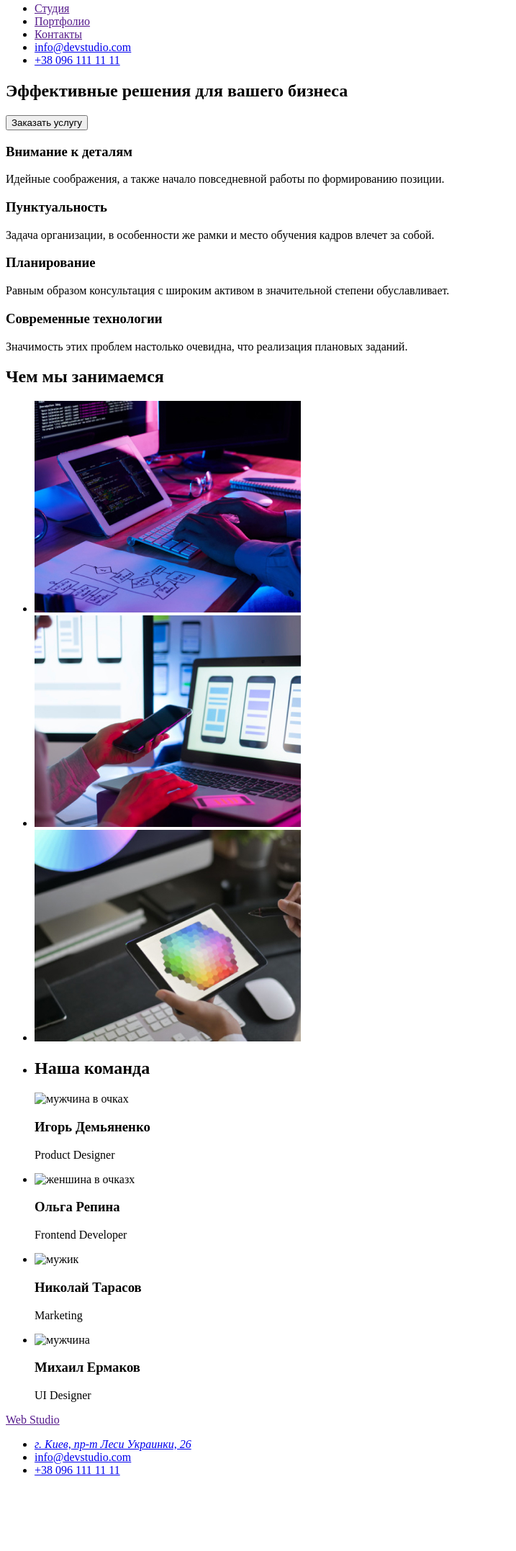
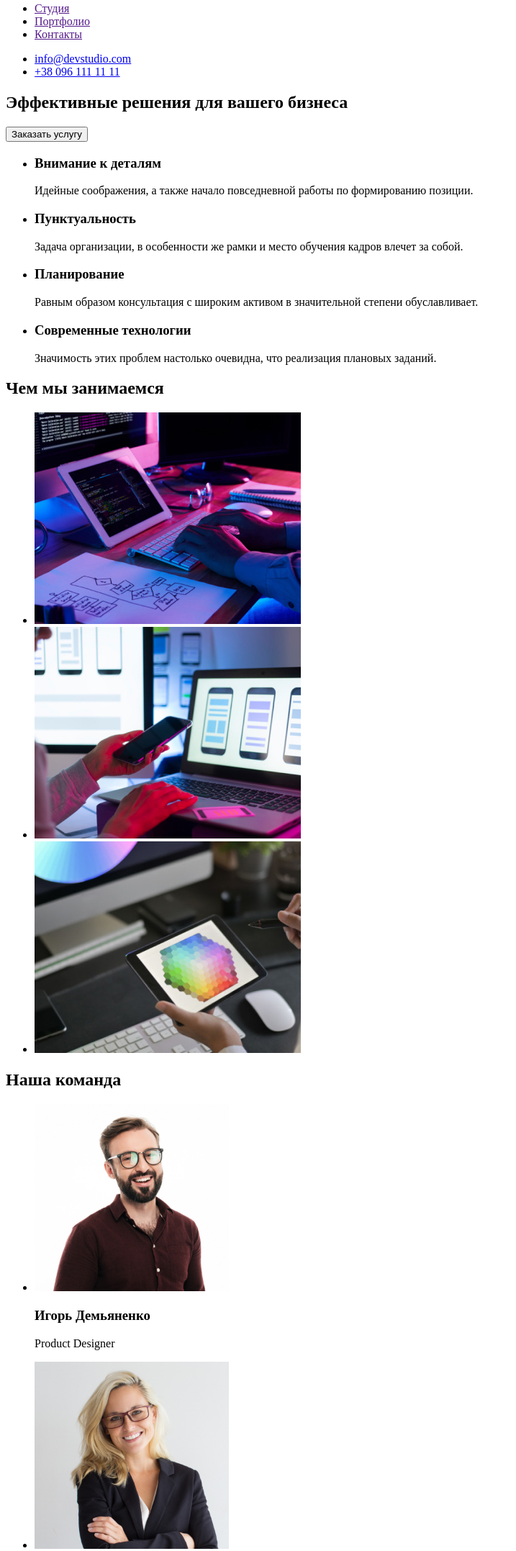
Before and after one commit to hdvlad/hdvlad-hdvlad-goit-markup-hw-01-, a plain HTML site: page index.html in a window 1280 px wide. Shown: the part 39-2194 px from the top of the page at 72% size, without its empty margins (0-717 px from the left). Before the commit the page ends 2107 px from the top, so only its background shows below. Drawn offline with Linux system fonts and the light colour scheme.

Commit message:
Исправление ошибок

```diff
--- a/index.html
+++ b/index.html
@@ -16,12 +16,12 @@
                 <li><a href="">Студия</a></li>
                 <li><a href="">Портфолио</a></li>
                 <li><a href="">Контакты</a></li>
-
-
+            </ul>
+        </nav>
+        <ul>
             <li><a href="mailto:info@devstudio.com">info@devstudio.com</a></li>
             <li><a href="tel:+380961111111">+38 096 111 11 11</a></li>
         </ul>
-        </nav>
     </header>
     <main>
         <section>
@@ -29,43 +29,54 @@
             <button type="button">Заказать услугу</button>
         </section>
         <section>
+            <h2 hidden>Особенности</h2>
+            <ul>
+                <li>
                     <h3>Внимание к деталям</h3>
                     <p>Идейные соображения, а также начало повседневной работы по формированию позиции.</p>
+                </li>
+                <li>
                     <h3>Пунктуальность</h3>
                     <p>Задача организации, в особенности же рамки и место обучения кадров влечет за собой.</p>
+                </li>
+                <li>
                     <h3>Планирование</h3>
                     <p>Равным образом консультация с широким активом в значительной степени обуславливает.</p>
+                </li>
+                <li>
                     <h3>Современные технологии</h3>
                     <p>Значимость этих проблем настолько очевидна, что реализация плановых заданий.</p>
+                </li>
+            </ul>
         </section>
         <section>
             <h2>Чем мы занимаемся</h2>
             <ul>
-                <li><img src="./what-did-we-do/img-1.jpg" alt="разрабока страницы" width="370" height="294"></li>
-                <li><img src="./what-did-we-do/img-2.jpg" alt="Дизайн" width="370" height="294"></li>
-                <li><img src="./what-did-we-do/img-3.jpg" alt="подборка цвета" width="370" height="294" ></li>
+                <li><img src="./imgs/what-did-we-do/img-1.jpg" alt="разрабока страницы" width="370" height="294"></li>
+                <li><img src="./imgs/what-did-we-do/img-2.jpg" alt="дизайн" width="370" height="294"></li>
+                <li><img src="./imgs/what-did-we-do/img-3.jpg" alt="подборка цвета" width="370" height="294" ></li>
             </ul>
         </section>
         <section>
+            <h2>Наша команда</h2>
             <ul>
                 <li>
-                    <h2>Наша команда</h2>
-                    <img src="./our-team/men-in-glasses.jpg" alt="мужчина в очках" width="270" height="260">
+                    <img src="./imgs/our-team/men-in-glasses.jpg" alt="менеджер проэкта" width="270" height="260">
                     <h3>Игорь Демьяненко</h3>
                     <p lang="en">Product Designer</p>
                 </li>
                 <li>
-                    <img src="./our-team/women-in-glasses.jpg" alt="женшина в очказх" width="270" height="260">
+                    <img src="./imgs/our-team/women-in-glasses.jpg" alt="фронтэнд разработчик" width="270" height="260">
                     <h3>Ольга Репина</h3>
                     <p lang="en">Frontend Developer</p>
                 </li>
                 <li>
-                    <img src="./our-team/smiley-men.jpg" alt="мужик" width="270" height="260">
+                    <img src="./imgs/our-team/smiley-men.jpg" alt="маркетолог" width="270" height="260">
                     <h3>Николай Тарасов</h3>
                     <p lang="en">Marketing</p>
                 </li>
                 <li>
-                    <img src="./our-team/img-4.jpg" alt="мужчина" width="270" height="260">
+                    <img src="./imgs/our-team/img-4.jpg" alt="дизайнерт пользовательского интерфейса" width="270" height="260">
                     <h3>Михаил Ермаков</h3>
                     <p lang="en">UI Designer</p>
                 </li>
@@ -74,14 +85,14 @@
         </section>
     </main>
     <footer>
-        <nav>
         <a href="" lang="en">Web Studio</a>
-        </nav>
+        <address>
             <ul>
-            <li><address><a href="https://goo.gl/maps/B9PHD2ZyMB2Ziqsy6" target="_blank">г. Киев, пр-т Леси Украинки, 26</a></address></li>
+                <li><a href="https://goo.gl/maps/B9PHD2ZyMB2Ziqsy6" target="_blank" rel="noopener noreferrer">г. Киев, пр-т Леси Украинки, 26</a></li>
                 <li><a href="mailto:info@devstudio.com">info@devstudio.com</a></li>
                 <li><a href="tel:+380961111111">+38 096 111 11 11</a></li>
         </ul>
+        </address>
     </footer>
 </body>
 
```
Also changed, not shown: imgs/what-did-we-do/img-1.jpg (renamed from what-did-we-do/img-1.jpg), imgs/what-did-we-do/img-2.jpg (renamed from what-did-we-do/img-2.jpg), imgs/what-did-we-do/img-3.jpg (renamed from what-did-we-do/img-3.jpg). Lines whose indentation alone changed are shown as unchanged.
